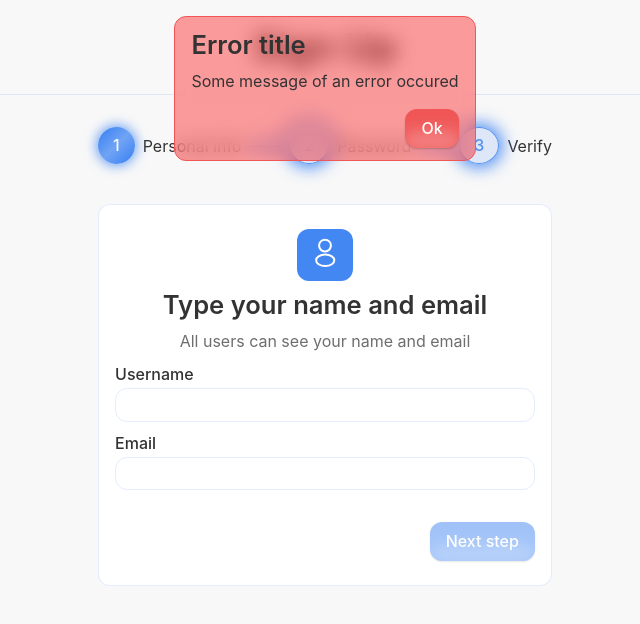
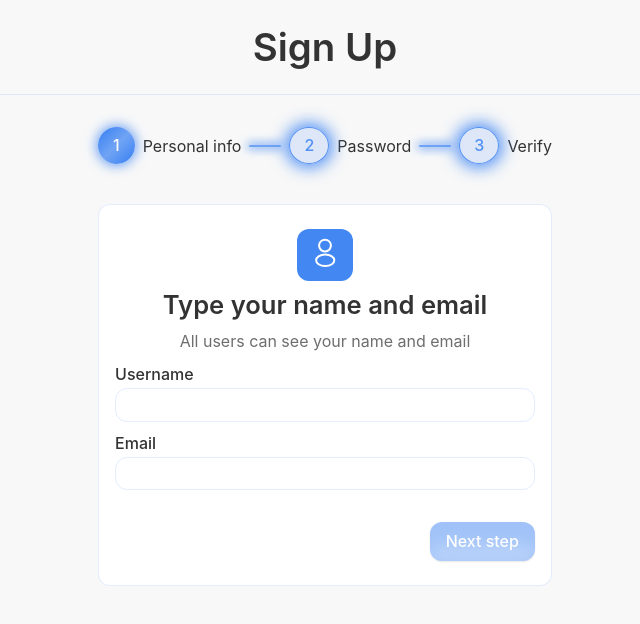
Before and after one commit to adoppp/achat, a React (Vite) app: page /auth/signup in a window 1280 px wide. Shown: the top 624 px of the page, without its empty margins (315-955 px from the left). Built offline with nearby package versions, Linux system fonts and the light colour scheme.

Commit message:
open transition added. Research close transition and make util from it. Brainstorm ideas for animations realisation

```diff
--- a/src/components/ErrorWrapper/ErrorWrapper.module.scss
+++ b/src/components/ErrorWrapper/ErrorWrapper.module.scss
@@ -1,29 +1,58 @@
 @use '@/styles/typography' as *;
 @use '@/styles/colors' as *;
 @use '@/styles/variables' as *;
+@use '@/styles/mixins' as *;
 
 .error {
-    position: absolute;
-    top: 16px;
+    @include bgModal();
 
-    display: flex;
-    justify-content: center;
-
-    width: inherit;
+    &__close {
+        @include bgModalClose();
+    }
 
     &__wrapper {
-        background-color: $error-fog;
-        backdrop-filter: blur(10px);
+        background-color: var(--bg-primary);
 
+        width: 100%;
         min-width: 280px;
+        max-width: 420px;
 
-        padding: 12px 16px;
+        display: flex;
+        flex-direction: column;
+        align-items: center;
+
+        padding: 16px 12px;
         border: 1px solid $error;
         border-radius: $border-radius;
     }
 
+    &__icon {
+        background-color: $error-fog;
+
+        width: 100%;
+        height: 100%;
+        max-width: 44px;
+        max-height: 44px;
+
+        display: inline-flex;
+        justify-content: center;
+        align-items: center;
+
+        padding: 16px;
+        border-radius: 50%;
+        margin-bottom: 16px;
+
+        & svg {
+            min-width: 16px;
+            min-height: 16px;
+
+            stroke: $error;
+            stroke-width: 2px
+        }
+    }
+
     &__title {
-        @include heading(h2);
+        @include heading(h3);
 
         color: var(--text-primary);
 
@@ -33,13 +62,15 @@
     &__message {
         @include text();
 
-        color: var(--text-primary);
+        color: var(--text-secondary);
     }
 
     &__button {
-        width: fit-content;
-        margin-left: auto;
+        width: 100%;
+        margin-top: 24px;
 
-        margin-top: 16px;
+        & button {
+            width: inherit;
+        }
     }
 }
--- a/src/components/ErrorWrapper/ErrorWrapper.tsx
+++ b/src/components/ErrorWrapper/ErrorWrapper.tsx
@@ -3,28 +3,31 @@ import classNames from 'classnames/bind';
 import type { FC } from 'react';
 
 import styles from '@/components/ErrorWrapper/ErrorWrapper.module.scss';
+import { IconClose } from '@/assets/svg';
 
 export interface ErrorWrapperProps {
     title: string | null;
     message: string | null;
+    onTransitionEnd: () => void;
     cb?: () => void;
 }
 
 const cn = classNames.bind(styles);
 
-export const ErrorWrapper: FC<ErrorWrapperProps> = ({ title, message, cb }) => {
+export const ErrorWrapper: FC<ErrorWrapperProps> = ({ title, message, onTransitionEnd, cb }) => {
     return (
-        <div className={cn('error')}>
+        <div className={cn('error')} onTransitionEnd={onTransitionEnd} role="alertdialog" aria-modal="true">
             <div className={cn('error__wrapper')}>
+                <span className={cn('error__icon')}>{IconClose}</span>
                 <h2 className={cn('error__title')}>{title}</h2>
                 <p className={cn('error__message')}>{message}</p>
-                {
-                    cb && (
-                        <div className={cn('error__button')}>
-                            <Button variant="error" onClick={cb}>Ok</Button>
-                        </div>
-                    )
-                }
+                {cb && (
+                    <div className={cn('error__button')}>
+                        <Button variant="error" onClick={cb}>
+                            Ok
+                        </Button>
+                    </div>
+                )}
             </div>
         </div>
     );
--- a/src/sections/auth/SignUpForm/SignUpForm.hooks.tsx
+++ b/src/sections/auth/SignUpForm/SignUpForm.hooks.tsx
@@ -9,6 +9,9 @@ import type {
     FormState,
     IsPasswordValid,
 } from './SignUpForm.types';
+import { FirebaseError } from 'firebase/app';
+import { sendEmailVerification } from 'firebase/auth';
+import { signUpAuth } from '@/services/auth.service';
 
 const initialFormState: FormState = {
     username: '',
@@ -35,7 +38,7 @@ export const useSignUpForm = () => {
     const [passwdErrors, setPasswdErrors] = useState<IsPasswordValid>(initialIsPasswordValid);
     const [step, setStep] = useState<Step>(1);
     const [isLoading, setIsLoading] = useState<boolean>(false);
-    const [globalError, setGlobalError] = useState<Omit<ErrorWrapperProps, 'cb'>>({
+    const [globalError, setGlobalError] = useState<Pick<ErrorWrapperProps, 'title' | 'message'>>({
         title: null,
         message: null,
     });
@@ -65,6 +68,10 @@ export const useSignUpForm = () => {
     };
 
     const resetError = () => setGlobalError({ title: null, message: null });
+
+    const handleOnTransitionEnd = () => {
+        resetError();
+    };
 
     const handleOnChange = (field: FieldTypes) => (value: string) => {
         setFormState((prev) => {
@@ -127,7 +134,7 @@ export const useSignUpForm = () => {
         const isValid = Object.values(passwdErrors).every(Boolean);
         const isErrors = Object.values(errorState).some((value) => value !== null);
 
-        setGlobalError({ title: 'error', message: 'error' });
+        setGlobalError({ title: 'error', message: 'Some error' });
         // setIsLoading(true);
         // if (isValid && !isErrors) {
         //     try {
@@ -145,11 +152,17 @@ export const useSignUpForm = () => {
         //     } catch (error: unknown) {
         //         setIsLoading(false);
 
-        //         if (error instanceof Error) {
-        //             setGlobalError({ title: 'Unexcepted error', message: error.message })
-        //         } else if (error instanceof FirebaseError) {
-        //             setGlobalError({ title: `${error.name}; ${error.code}`, message: error.message });
+        //         if (error instanceof FirebaseError) {
+        //             setGlobalError({
+        //                 // title: `${error.name}: ${error.code}`,
+        //                 title:  `${error.name}`,
+        //                 message: error.message,
+        //             });
+        //         } else if (error instanceof Error) {
+        //             setGlobalError({ title: 'Unexcepted error', message: error.message });
         //         }
+
+
         //     } finally {
         //         setIsLoading(false);
         //     }
@@ -164,6 +177,7 @@ export const useSignUpForm = () => {
         step,
         maxStep,
         globalError,
+        handleOnTransitionEnd,
         resetError,
         ActiveStepComponent,
         canGoNext,
--- a/src/sections/auth/SignUpForm/SignUpForm.tsx
+++ b/src/sections/auth/SignUpForm/SignUpForm.tsx
@@ -19,6 +19,7 @@ export const SignUpForm: FC = () => {
         isLoading,
         globalError,
         resetError,
+        handleOnTransitionEnd,
         ActiveStepComponent,
         canGoNext,
         _prev,
@@ -47,13 +48,13 @@ export const SignUpForm: FC = () => {
                 />
             </div>
 
-            <ModalWrapper>
+            {/* <ModalWrapper>
                 <ErrorWrapper title='Error title' message='Some message of an error occured' cb={resetError}  />
-            </ModalWrapper>
+            </ModalWrapper> */}
 
             {globalError.title && globalError.message && (
                 <ModalWrapper>
-                    <ErrorWrapper title={globalError.title} message={globalError.message} cb={resetError} />
+                    <ErrorWrapper title={globalError.title} message={globalError.message} onTransitionEnd={handleOnTransitionEnd} cb={resetError} />
                 </ModalWrapper>
             )}
         </div>
--- a/src/styles/_colors.scss
+++ b/src/styles/_colors.scss
@@ -1,6 +1,6 @@
 $error: rgb(240, 86, 86);
 $error-hover: rgba(240, 86, 86, 0.822);
 $error-active: rgba(240, 86, 86, 0.699);
-$error-fog: rgba(255, 26, 26, 0.425);
+$error-fog: rgba(255, 26, 26, 0.205);
 $warning: rgb(220, 176, 72);
 $success: rgb(58, 191, 89);
--- a/src/styles/_mixins.scss
+++ b/src/styles/_mixins.scss
@@ -4,3 +4,43 @@
     margin: 0 auto;
     padding-inline: 16px;
 }
+
+@mixin bgModal() {
+    position: fixed;
+    top: 0;
+    opacity: 0;
+
+    background-color: var(--bg-fog);
+    backdrop-filter: blur(3px);
+
+    width: inherit;
+    height: 100dvh;
+
+    display: flex;
+    justify-content: center;
+    align-items: center;
+
+    animation: open 0.2s ease-in-out 0.1s forwards;
+}
+
+@keyframes open {
+    from {
+        opacity: 0;
+    }
+    to {
+        opacity: 1;
+    }
+}
+
+@mixin bgModalClose {
+    animation: close 0.2s ease-in-out forwards;
+}
+
+@keyframes close {
+    from {
+        opacity: 1;
+    }
+    to {
+        opacity: 0;
+    }
+}
--- a/src/styles/global.scss
+++ b/src/styles/global.scss
@@ -1,6 +1,7 @@
 :root {
     --bg-primary: #f8f8f8;
     --bg-secondary: #ffffff;
+    --bg-fog: #14141473;
 
     --text-primary: #333333;
     --text-secondary: #6e6e6e;
--- a/src/styles/reset.scss
+++ b/src/styles/reset.scss
@@ -5,7 +5,7 @@
 body {
     margin: 0;
     width: 100vw;
-    height: 100vh;
+    // height: 100vh;
 }
 
 p {
--- a/src/ui/Button/Button.module.scss
+++ b/src/ui/Button/Button.module.scss
@@ -189,12 +189,12 @@
     &:hover:not(:disabled) {
         background-color: $error-hover;
 
-        box-shadow: 0 2px 6px 8px $error-fog;
+        box-shadow: 0 2px 12px 4px $error-fog;
     }
 
     &:active:not(:disabled) {
         background-color: $error-active;
-        box-shadow: 0 1px 6px 8px $error-fog;
+        box-shadow: 0 1px 8px 2px $error-fog;
     }
 
     &:disabled {
```
Also changed, not shown: public/image.png (added).
